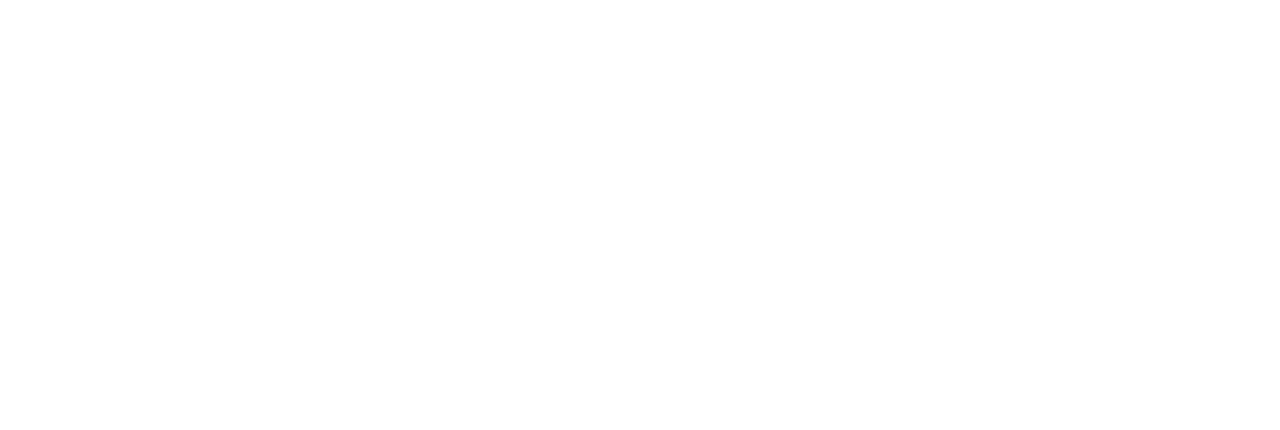
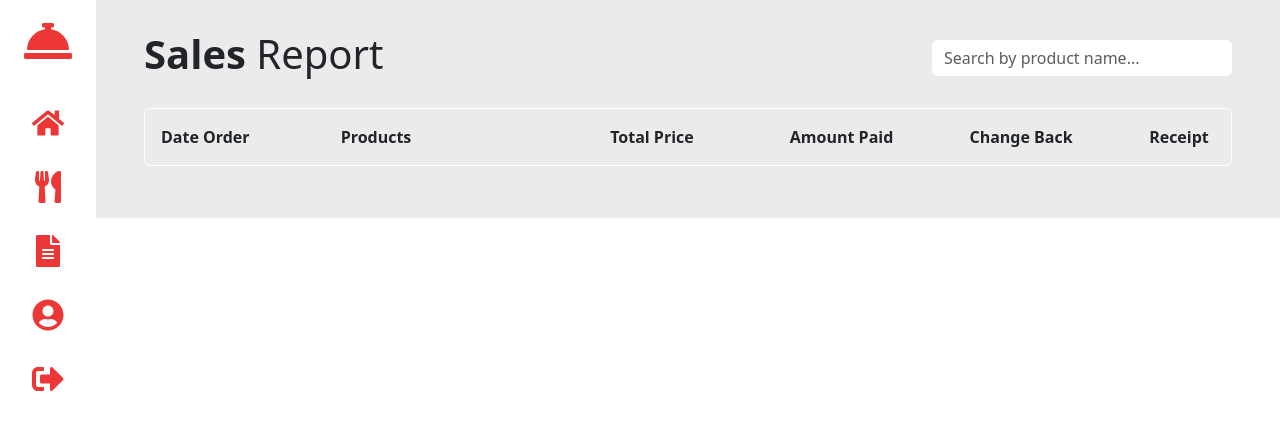
Before and after one commit to yazidhq/cashier-dashboard, a React (Vite) app: page /reports in a window 1280 px wide. Before the commit this address had no page. Shown: the top 430 px of the page. Built offline with nearby package versions, Linux system fonts and the light colour scheme.

Commit message:
feat: sales report page

```diff
--- a/src/App.jsx
+++ b/src/App.jsx
@@ -1,6 +1,7 @@
 import { BrowserRouter as Router, Routes, Route } from "react-router-dom";
 import DashboardPage from "./pages/DashboardPage";
 import ProductsPage from "./pages/ProductsPage";
+import ReportsPage from "./pages/ReportsPage";
 
 function App() {
   return (
@@ -8,6 +9,7 @@
       <Routes>
         <Route path="/" element={<DashboardPage />} />
         <Route path="/products" element={<ProductsPage />} />
+        <Route path="/reports" element={<ReportsPage />} />
       </Routes>
     </Router>
   );
--- a/src/components/layouts/Sidebar.jsx
+++ b/src/components/layouts/Sidebar.jsx
@@ -32,17 +32,17 @@
             </Link>
           </li>
           <li className="fs-2 mt-3 text-center">
-            <Link to="/" className="text-decoration-none text-danger">
+            <Link to="/reports" className="text-decoration-none text-danger">
               <FaFileAlt />
             </Link>
           </li>
           <li className="fs-2 mt-3 text-center">
-            <Link to="/" className="text-decoration-none text-danger">
+            <Link to="" className="text-decoration-none text-danger">
               <FaUserCircle />
             </Link>
           </li>
           <li className="fs-2 mt-3 text-center">
-            <Link to="/" className="text-decoration-none text-danger">
+            <Link to="" className="text-decoration-none text-danger">
               <FaSignOutAlt />
             </Link>
           </li>
--- /dev/null
+++ b/src/components/reports/ReportTable.jsx
@@ -0,0 +1,75 @@
+import { FaFileAlt, FaEye } from "react-icons/fa";
+
+const ReportTable = ({ filteredData, handleDetails, details }) => {
+  const renderDate = (date) => {
+    return (
+      <div>
+        {date.split(", ")[0]}{" "}
+        {!details.status || details.date !== date ? ".." : ""}
+        {details.status && details.date === date && (
+          <div>{date.split(", ")[1]}</div>
+        )}
+      </div>
+    );
+  };
+
+  const renderProducts = (item) => {
+    return (
+      <>
+        {item.itemsQty[0]} x {item.itemsName[0]}{" "}
+        {!details.status || details.date !== item.date ? ".." : ""}
+        {details.status &&
+          details.date === item.date &&
+          item.itemsName.slice(1).map((name, i) => (
+            <div key={i}>
+              <div>
+                {item.itemsQty[i + 1]} x {name}
+              </div>
+            </div>
+          ))}
+      </>
+    );
+  };
+
+  const renderCurrency = (amount) => {
+    return "Rp. " + amount.toString().replace(/\B(?=(\d{3})+(?!\d))/g, ".");
+  };
+
+  const dataReports = filteredData.map((item, index) => (
+    <div className="card border-0" key={index}>
+      <div className="card-body">
+        <div className="row">
+          <div className="col-md-2">{renderDate(item.date)}</div>
+          <div className="col-md-3">{renderProducts(item)}</div>
+          <div className="col-md-2">{renderCurrency(item.totalPrice)}</div>
+          <div className="col-md-2">{renderCurrency(item.changeOrder)}</div>
+          <div className="col-md-2">{renderCurrency(item.changeBack)}</div>
+          <div className="col-md-1 d-flex gap-3">
+            <FaEye onClick={() => handleDetails(item.date)} />
+            <FaFileAlt />
+          </div>
+        </div>
+      </div>
+    </div>
+  ));
+
+  return (
+    <div className="d-flex flex-column gap-2">
+      <div className="card bg-light border-bottom border-white">
+        <div className="card-body">
+          <div className="row fw-bold">
+            <div className="col-md-2">Date Order</div>
+            <div className="col-md-3">Products</div>
+            <div className="col-md-2">Total Price</div>
+            <div className="col-md-2">Amount Paid</div>
+            <div className="col-md-2">Change Back</div>
+            <div className="col-md-1">Receipt</div>
+          </div>
+        </div>
+      </div>
+      {dataReports}
+    </div>
+  );
+};
+
+export default ReportTable;
--- /dev/null
+++ b/src/components/reports/ReportsSearch.jsx
@@ -0,0 +1,14 @@
+const ReportsSearch = ({ searchTerm, handleSearch }) => {
+  return (
+    <input
+      type="text"
+      value={searchTerm}
+      className="form-control border-0"
+      placeholder="Search by product name..."
+      onChange={handleSearch}
+      style={{ width: "300px" }}
+    />
+  );
+};
+
+export default ReportsSearch;
--- /dev/null
+++ b/src/components/reports/ReportsTable.jsx
@@ -0,0 +1,29 @@
+import TitleMenu from "../TitleMenu";
+import ReportTable from "./ReportTable";
+import ReportsSearch from "./ReportsSearch";
+
+const ReportsTable = ({
+  searchTerm,
+  handleSearch,
+  filteredData,
+  handleDetails,
+  details,
+}) => {
+  return (
+    <div className="mb-5">
+      <div className="d-flex justify-content-between">
+        <TitleMenu firstWord={"Sales"} lastWord={"Report"} />
+        <div className="mt-3">
+          <ReportsSearch searchTerm={searchTerm} handleSearch={handleSearch} />
+        </div>
+      </div>
+      <ReportTable
+        filteredData={filteredData}
+        handleDetails={handleDetails}
+        details={details}
+      />
+    </div>
+  );
+};
+
+export default ReportsTable;
--- /dev/null
+++ b/src/pages/ReportsPage.jsx
@@ -0,0 +1,44 @@
+import { useState } from "react";
+import Section from "../components/layouts/Section";
+import ReportsTable from "../components/reports/ReportsTable";
+
+const ReportsPage = () => {
+  const report = JSON.parse(localStorage.getItem("report"));
+  const [reportOrder] = useState(report ? report : []);
+  const [searchTerm, setSearchTerm] = useState("");
+  const [details, setDetails] = useState({ status: false, date: "" });
+
+  const handleSearch = (e) => {
+    setSearchTerm(e.target.value);
+  };
+
+  const filteredData = reportOrder
+    .filter((item) =>
+      item.itemsName.some((name) =>
+        name.toLowerCase().includes(searchTerm.toLowerCase())
+      )
+    )
+    .sort((a, b) => new Date(b.date) - new Date(a.date));
+
+  const handleDetails = (date) => {
+    setDetails({ status: !details.status, date: date });
+  };
+
+  return (
+    <Section>
+      <div className="w-100" style={{ paddingLeft: "3rem" }}>
+        <div className="flex-grow-1 px-5 pt-4 bg-light pb-1">
+          <ReportsTable
+            searchTerm={searchTerm}
+            handleSearch={handleSearch}
+            filteredData={filteredData}
+            handleDetails={handleDetails}
+            details={details}
+          />
+        </div>
+      </div>
+    </Section>
+  );
+};
+
+export default ReportsPage;
```
